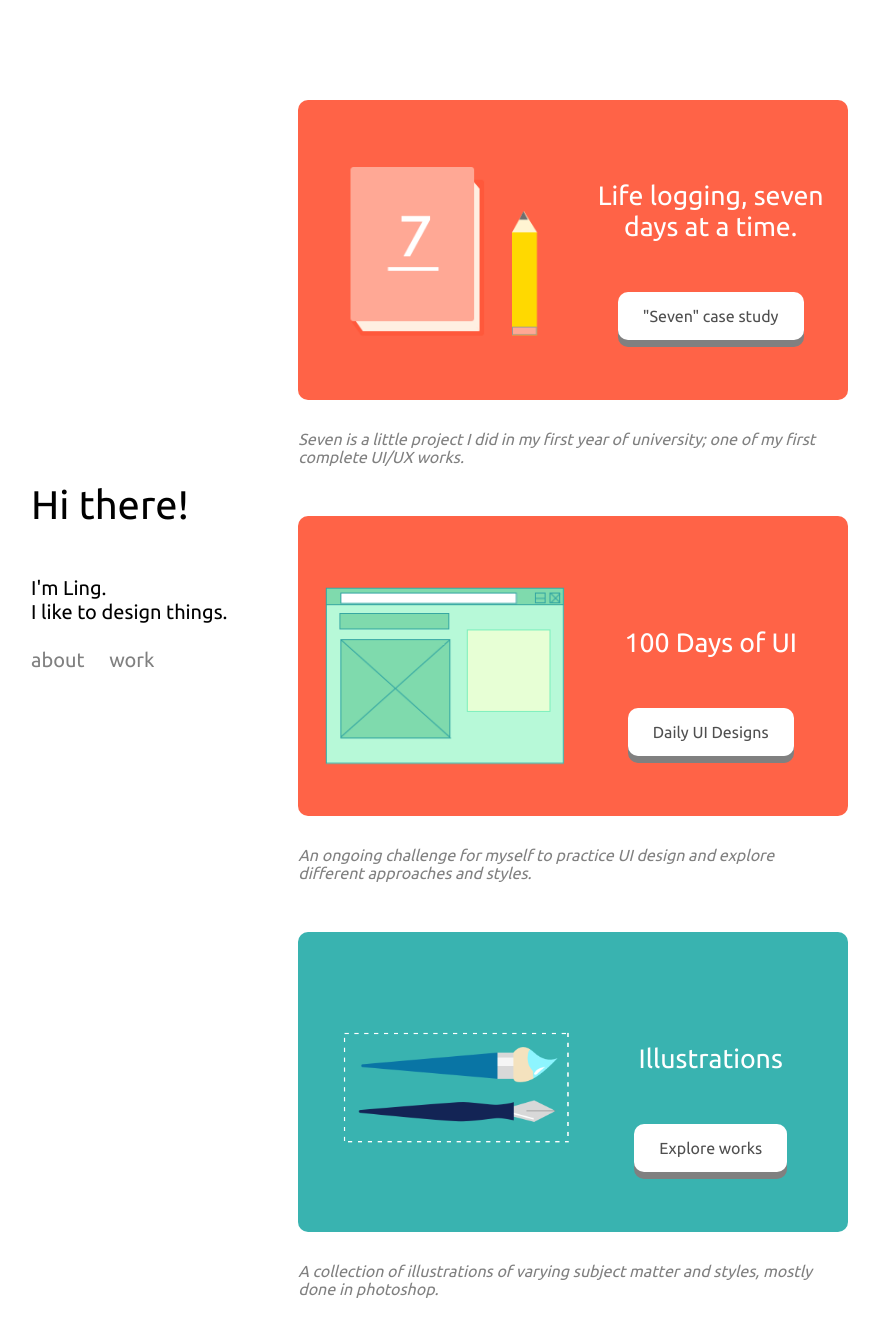
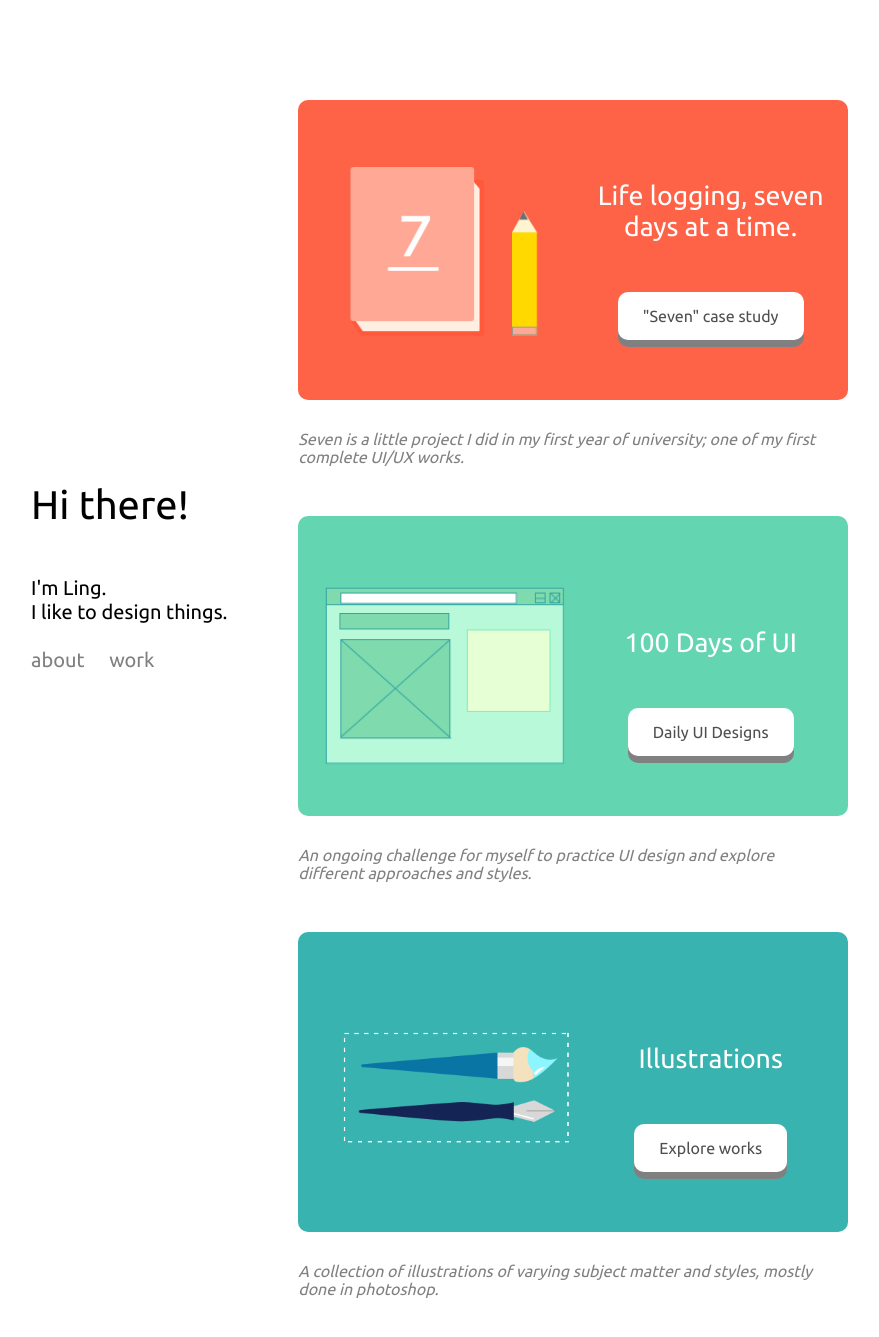
Before and after one commit to fishtoucher/portfolio, a Jekyll site: the page index.html, which Jekyll copies as it is, in a window 1280 px wide and 1378 px high. Shown: the top 1337 px of the window, without its empty margins (231-1110 px from the left). Built offline with Jekyll 4.4.1, drawn with Linux system fonts in a browser that asks for light colours.

Commit message:
Update index.html

```diff
--- a/index.html
+++ b/index.html
@@ -36,7 +36,7 @@
 	        		</div>
 	        	</div>
 	        	<p> Seven is a little project I did in my first year of university; one of my first complete UI/UX works. </p>
-	            <div class="item" style="background-color:63d5b0;">
+	            <div class="item" style="background-color:#63d5b0;">
 	            	<img id ="dailyui" src="pics/wireframez3.png" width="45%">
 	            	<div class="shelf">
 	        			<h1> 100 Days of UI </h1>
```
